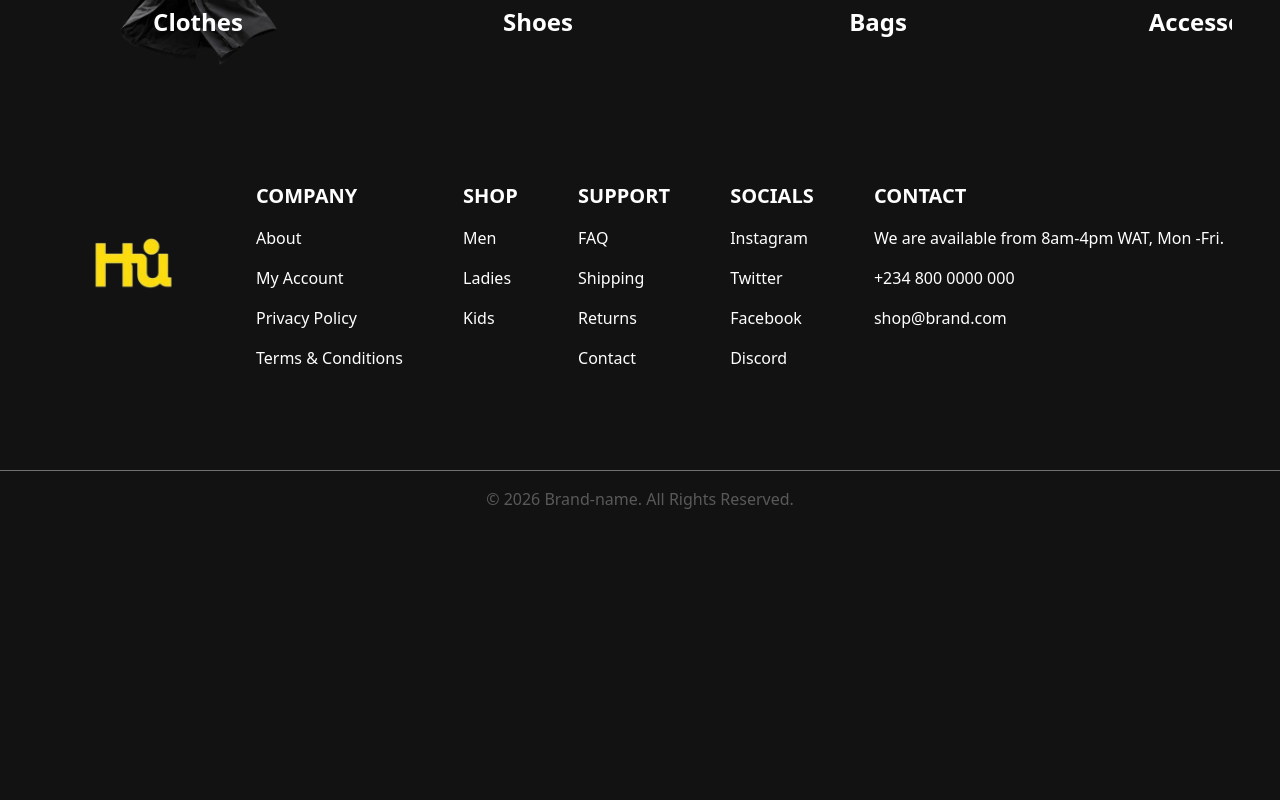
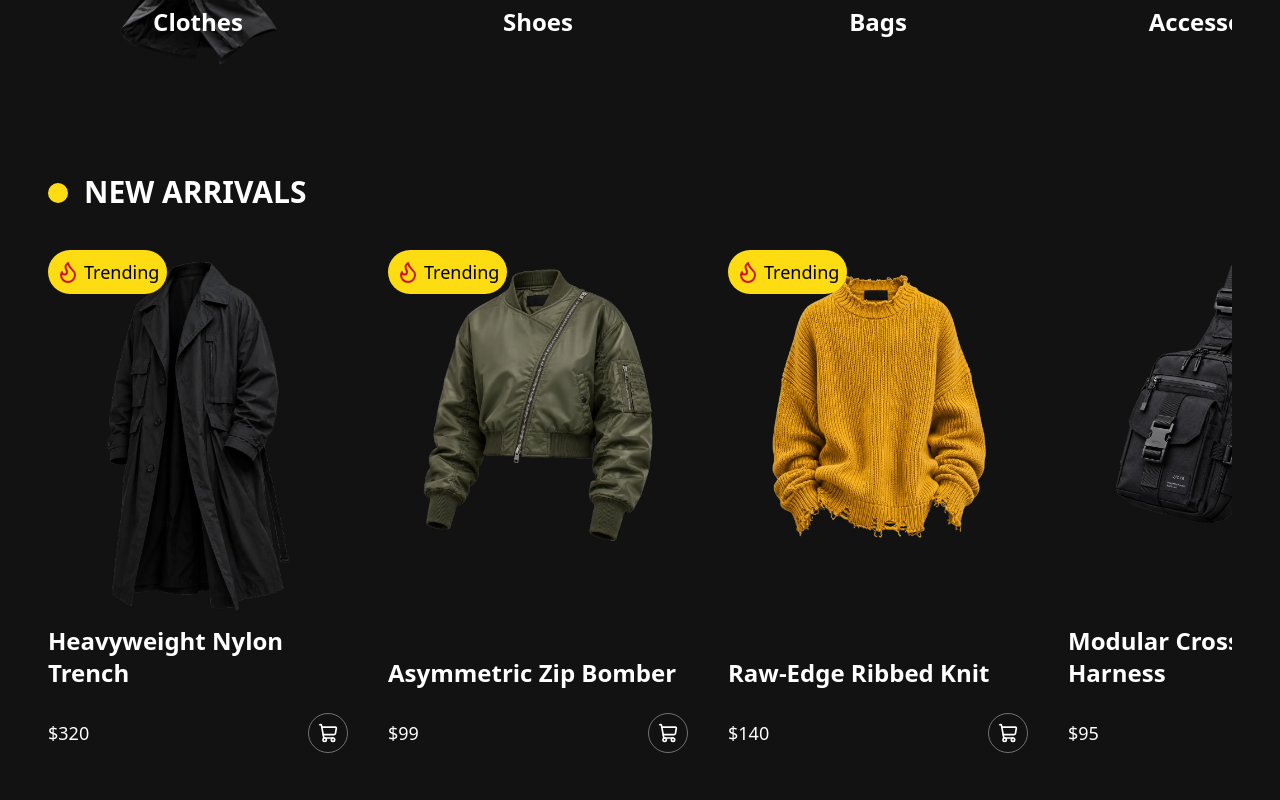
Before and after one commit to MubarakAfolabi/clothing-store, a Next.js app: page /collections/kids in a window 1280 px wide. Shown: the part 1280-2080 px from the top of the page. Before the commit the page ends 1807 px from the top, so only its background shows below. Built offline with nearby package versions, Linux system fonts and the light colour scheme.

Commit message:
feat: add new arrivals section to collection page

```diff
--- a/app/collections/[collection]/page.tsx
+++ b/app/collections/[collection]/page.tsx
@@ -3,6 +3,7 @@
 import Categories from "@/components/collections/Categories";
 import CollectionControls from "@/components/collections/CollectionControls";
 import HeroSlideshow from "@/components/collections/HeroSlideshow";
+import NewArrivals from "@/components/collections/NewArrivals";
 import { useParams } from "next/navigation";
 
 export default function Collection() {
@@ -13,6 +14,7 @@ export default function Collection() {
       <HeroSlideshow collection={collection} />
       <CollectionControls />
       <Categories />
+      <NewArrivals />
     </main>
   );
 }
--- a/components/collections/Categories.tsx
+++ b/components/collections/Categories.tsx
@@ -37,7 +37,7 @@ export default function Categories() {
     <section className="p-8 md:p-12 flex flex-col gap-10">
       <header className="flex items-baseline-last gap-4">
         <div className="bg-[hsla(52,98%,53%,1)] h-5 w-5 rounded-full"></div>
-        <h2 className="text-3xl font-bold">Categories</h2>
+        <h2 className="text-3xl font-bold">CATEGORIES</h2>
       </header>
 
       <ul className="collections-scroll w-full flex justify-between gap-10 overflow-x-auto bg-re">
--- /dev/null
+++ b/components/collections/NewArrivals.tsx
@@ -0,0 +1,92 @@
+import Image from "next/image";
+import { ShoppingCart, Flame } from "lucide-react";
+
+export default function NewArrivals() {
+  const newArrivals = [
+    {
+      id: 1,
+      title: "Heavyweight Nylon Trench",
+      price: 320,
+      trending: true,
+      imageSrc: "/best-seller-1.png",
+      alt: "Heavyweight Nylon Trench",
+      href: "/#",
+    },
+    {
+      id: 2,
+      title: "Asymmetric Zip Bomber",
+      price: 99,
+      trending: true,
+      imageSrc: "/best-seller-2.png",
+      alt: "Asymmetric Zip Bomber",
+      href: "/#",
+    },
+    {
+      id: 3,
+      title: "Raw-Edge Ribbed Knit",
+      price: 140,
+      trending: true,
+      imageSrc: "/best-seller-3.png",
+      alt: "Raw-Edge Ribbed Knit",
+      href: "/#",
+    },
+    {
+      id: 4,
+      title: "Modular Crossbody Harness",
+      price: 95,
+      trending: false,
+      imageSrc: "/best-seller-4.png",
+      alt: "Modular Crossbody Harness",
+      href: "/#",
+    },
+  ];
+
+  return (
+    <section className="p-8 md:p-12 flex flex-col gap-10">
+      <header className="flex items-baseline-last gap-4">
+        <div className="bg-[hsla(52,98%,53%,1)] h-5 w-5 rounded-full"></div>
+        <h2 className="text-3xl font-bold">NEW ARRIVALS</h2>
+      </header>
+
+      <ul className="collections-scroll w-full flex justify-between gap-10 overflow-x-auto bg-re">
+        {newArrivals.map((newArrival) => (
+          <li
+            key={newArrival.id}
+            className="relative flex w-75 shrink-0 flex-col justify-between"
+          >
+            {newArrival.trending && (
+              <div className="absolute top-0 left-0 flex w-fit items-center gap-1 rounded-full bg-[hsla(52,98%,53%,1)] p-2">
+                <div className="text-[hsla(0,83%,45%,1)]">
+                  <Flame />
+                </div>
+                <p className="text-lg text-black">Trending</p>
+              </div>
+            )}
+
+            <div className="flex justify-center">
+              <Image
+                src={newArrival.imageSrc}
+                height={250}
+                width={250}
+                alt={newArrival.alt}
+              />
+            </div>
+
+            <div className="flex flex-col gap-6">
+              <h3 className="text-xl md:text-2xl font-bold">
+                {newArrival.title}
+              </h3>
+
+              <div className="flex items-center justify-between">
+                <p className="md:text-lg">${newArrival.price}</p>
+                <button className="flex h-10 w-10 items-center justify-center rounded-full border border-[hsla(0,0%,100%,0.4)] border-solid cursor-pointer">
+                  <ShoppingCart size="20" />
+                </button>
+              </div>
+            </div>
+          </li>
+        ))}
+      </ul>
+    </section>
+  );
+}
```
